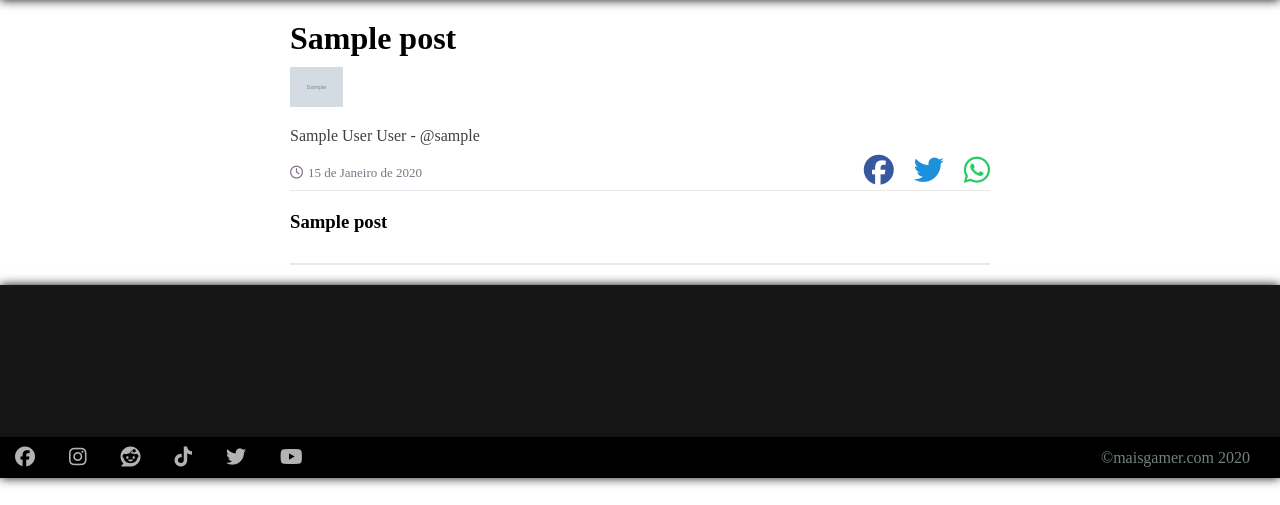
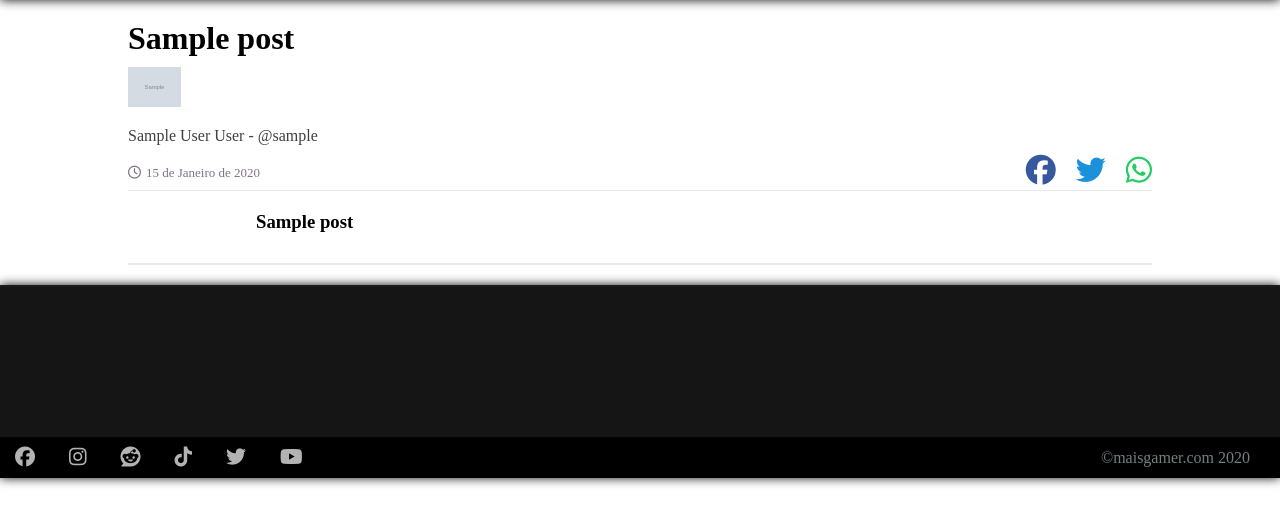
Before and after one commit to gabriel-pagotto/mais-gamer, a Flask app: a page that uses app/templates/notices/notice.html in a window 1280 px wide. Shown: the part 88-593 px from the top of the page. Run offline with Flask 2, Linux system fonts and the light colour scheme; tables that the repository leaves empty hold one stand-in row (values such as "Sample post"); grey boxes marked "Sample" are stand-in pictures; parts of the project's set-up code (start-up, migrations or seed data) failed here and were passed over; some libraries are stand-ins or nearby versions; some web fonts are replaced.

Commit message:
Muda estilização

```diff
--- a/app/static/css/notice.css
+++ b/app/static/css/notice.css
@@ -7,12 +7,17 @@
 }
 
 .web .payload .notice {
-    width: 45%;
+    width: 80%;
     margin: 20px auto;
     min-width: 700px;
     border-bottom: 2px solid #EBE8EC;
     padding-bottom: 20px;
     margin-bottom: 20px;
+}
+
+.web .payload .notice .notice-body {
+    width: 75%;
+    margin: auto;
 }
 
 .web .payload .notice img {
--- a/app/templates/notices/notice.html
+++ b/app/templates/notices/notice.html
@@ -42,6 +42,7 @@
                             </div>
                         </div>
                     </div>
+                    <div class="notice-body">
                         <h3 class="notice-subtitle">{{ notice.subtitle }}</h3>
                         {% for content in notice_content %}
                             {% if content.type == 'IMG' %}
```
Lines whose indentation alone changed are shown as unchanged.
